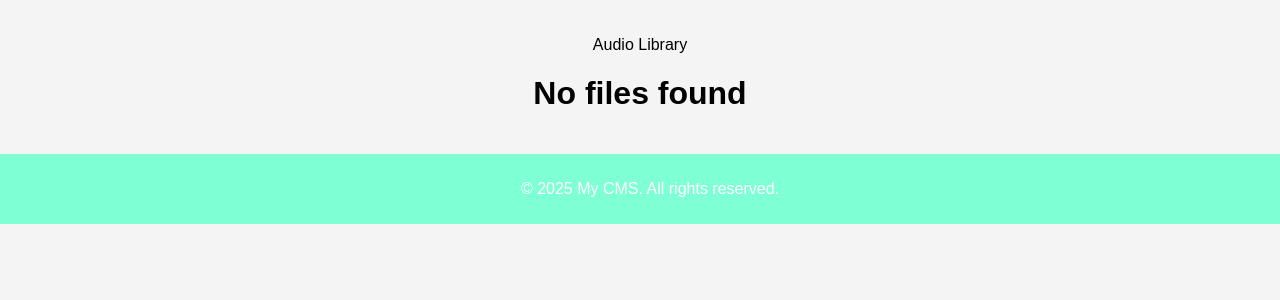
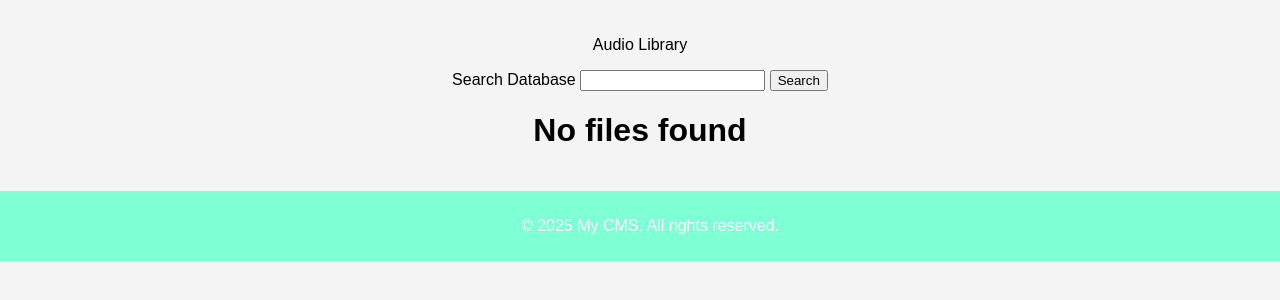
Before and after one commit to aaaventura/final_assignment-1, a PHP site: page /audiolibrary.php in a window 1280 px wide. Shown: the part 262-562 px from the top of the page. Run offline with PHP 8.4, Linux system fonts and the light colour scheme; the visitor is signed in with stand-in values (Sample User, id 1); data that the repository does not hold is empty.

Commit message:
Update audiolibrary.php

```diff
--- a/audiolibrary.php
+++ b/audiolibrary.php
@@ -62,6 +62,9 @@ function fileExtension($file){
 
 
 
+//search database. I think for the rest of the day I'll finish the presentation for OO
+//this is screwing with my head now.
+
 ?>
 
 <!DOCTYPE html>
@@ -93,7 +96,11 @@ function fileExtension($file){
 
         <div>
             <p>Audio Library</p>
-
+            <form>
+            <label for="search">Search Database</label>
+            <input type="text" id="search" name="search">
+            <input type="submit" name="command" value="Search">
+            </form>
         </div>
 
 
```
